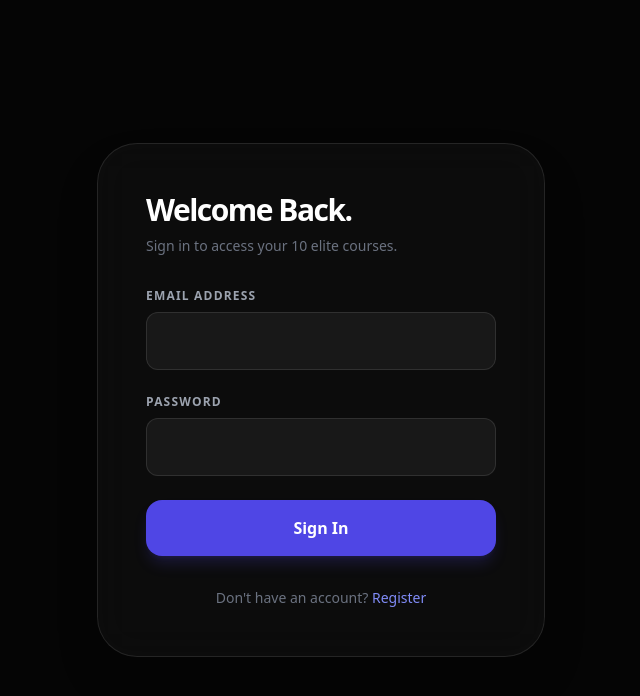
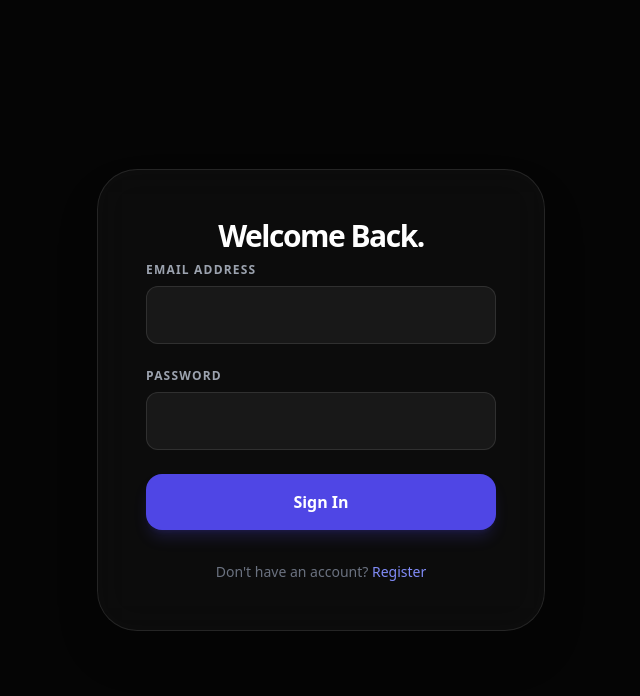
Before and after one commit to KishanPatel58/LEARNHUB, a Flask app: page /login in a window 1280 px wide. Shown: the top 696 px of the page, without its empty margins (319-959 px from the left). Run offline with Flask 3, Linux system fonts and the light colour scheme; some libraries are stand-ins or nearby versions.

Commit message:
My local changes before merging kishan

```diff
--- a/app.py
+++ b/app.py
@@ -19,7 +19,6 @@ def login():
     if request.method == 'POST':
         email = request.form.get('email')
         password = request.form.get('password')
-
         # Check if email exists and password matches
         if email in USER_DB and USER_DB[email] == password:
             session['user'] = email  # Store user in session
--- a/templates/signin.html
+++ b/templates/signin.html
@@ -10,8 +10,7 @@
 <body class="flex items-center justify-center min-h-screen">
 
     <div class="glass-box p-12 rounded-[2.5rem] w-full max-w-md shadow-2xl">
-        <h1 class="text-3xl font-black mb-2 tracking-tighter">Welcome Back.</h1>
-        <p class="text-gray-500 mb-8 font-medium text-sm">Sign in to access your 10 elite courses.</p>
+        <h1 class="text-3xl text-center font-black mb-2 tracking-tighter">Welcome Back.</h1>
 
         {% if error %}
         <div class="bg-red-500/10 border border-red-500/50 text-red-500 p-4 rounded-xl mb-6 text-sm">
```
